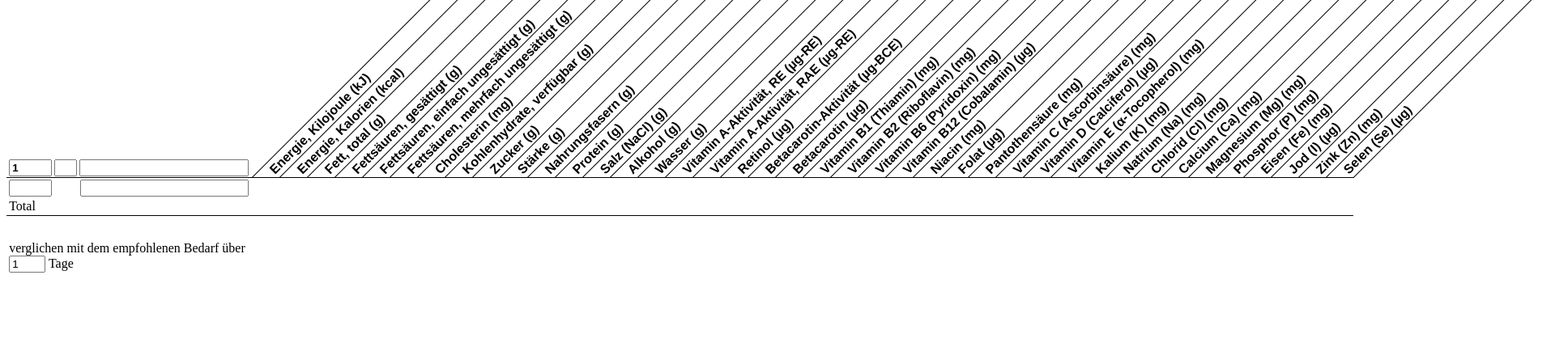
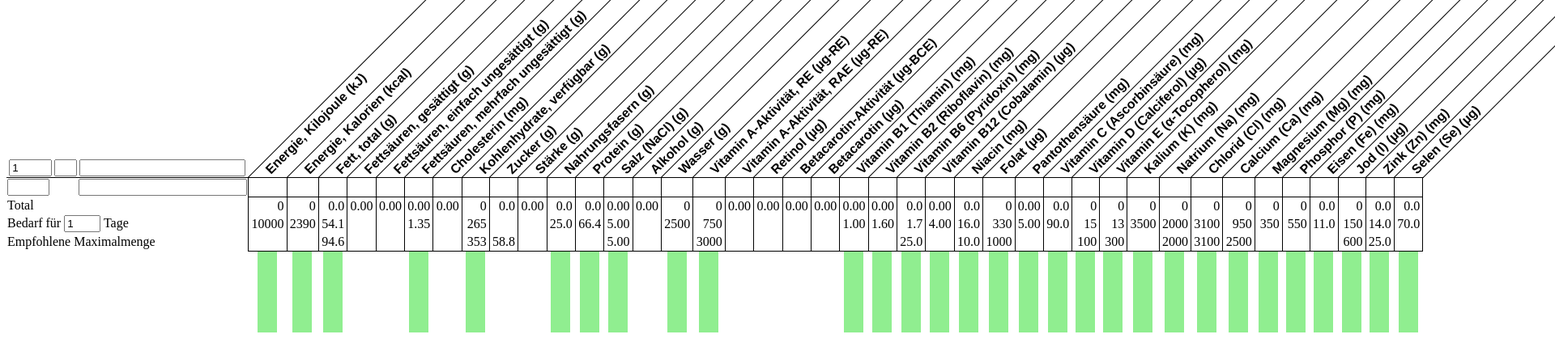
Before and after one commit to meriton42/essen, an Angular app: page / in a window 1280 px wide. Shown: the top 450 px of the page at 81% size, 1920 px wide, since content can reach past the window. Built offline with nearby package versions, Linux system fonts and the light colour scheme.

Commit message:
show recommended values in table, and maximum sugar in coverage indicator

```diff
--- a/src/app/app.css
+++ b/src/app/app.css
@@ -2,7 +2,17 @@ table {
 	border-spacing: 0;
 }
 
-th {
+th:first-child {
+	text-align: left;
+	font-weight: normal;
+}
+
+td {
+	text-align: right;
+	padding: 0.1em 0.2em;
+}
+
+thead th {
 	font-family: sans-serif;
 	height: 13em; /** we must specify a size because the bounding box is unaware of CSS transforms */
 	min-width: 2em;
@@ -10,18 +20,18 @@ th {
 	border-bottom: 1px solid black;
 }
 
-th:last-child {
+thead th:last-child {
 	min-width: 0.7px;
 	padding: 0;
 }
 
-th > div {
+thead th > div {
 	position: absolute;
 	left: 0;
 	bottom: 0;
 }
 
-th > div > div {
+thead th > div > div {
 	position: absolute;
 	transform-origin: 0 0; /* top left */
 	transform: rotate(-45deg);
@@ -33,21 +43,8 @@ th > div > div {
 	white-space: nowrap; /* there is ample space, no need to squeze */
 }
 
-th:first-child {
+thead th:first-child {
 	padding: 0.1em 0.2em;
-}
-
-th > input {
-	font-weight: inherit;
-}
-
-td {
-	text-align: right;
-	padding: 0.1em 0.2em;
-}
-
-td:first-child {
-	text-align: left;
 }
 
 td.number {
@@ -57,6 +54,7 @@ td.number:last-child {
 	border-right: 1px solid black;
 }
 
-tfoot > tr > td {
+tfoot > tr:first-child > td,
+tfoot > tr:last-child > td {
 	border-top: 1px solid black;
 }
--- a/src/app/app.html
+++ b/src/app/app.html
@@ -15,29 +15,41 @@
   <tbody>
     @for (item of recipe.ingredients; track $index) {
       <tr>
-        <td style="display:flex; flex-wrap: nowrap; gap:0.2em;">
+        <th style="display:flex; flex-wrap: nowrap; gap:0.2em;">
           <input type="number" min="0" [(ngModel)]="item.amount" (ngModelChange)="update()" style="width: 6ch">
           <span style="width: 4ex">{{item.food?.unit}}</span>
           <food-selector style="flex-grow: 1;" [(value)]="item.food" (valueChange)="update()"></food-selector>
-        </td>
+        </th>
         @for (n of item.nutrients; track $index) {
-          <td class="number">{{n | nice:recipe.nutrients[$index]}}</td>
+          <td class="number">{{n | nice:largestValue[$index]}}</td>
         }
       </tr>
     }
-    <tr>
-      <td>Total</td>
-      @for (n of recipe.nutrients; track $index) {
-        <td class="number">{{n | nice}}</td>
-      }
-    </tr>
   </tbody>
   <tfoot>
     <tr>
-      <td>verglichen mit dem empfohlenen Bedarf über <input type="number" min="0" [(ngModel)]="days" style="width: 5ch"> Tage</td>
+      <th>Total</th>
+      @for (n of recipe.nutrients; track $index) {
+        <td class="number">{{n | nice:largestValue[$index]}}</td>
+      }
+    </tr>
+    <tr>
+      <th>Bedarf für <input type="number" min="0" [(ngModel)]="days" (ngModelChange)="update()" style="width: 5ch"> Tage</th>
+      @for (n of nutrientNames; track $index) {
+        <td class="number">{{needs[$index].min | nice:largestValue[$index]}}</td>
+      }
+    </tr>
+    <tr>
+      <th>Empfohlene Maximalmenge</th>
+      @for (n of nutrientNames; track $index) {
+        <td class="number">{{needs[$index].max | nice:largestValue[$index]}}</td>
+      }
+    </tr>
+    <tr>
+      <th></th>
       @for (name of nutrientNames; track $index) {
         <td style="vertical-align: top; padding-top: 0">
-          <coverage-indicator [report]="bedarf.coverageReport(recipe.nutrients[$index] / days, name)"></coverage-indicator>
+          <coverage-indicator [available]="recipe.nutrients[$index]" [needed]="needs[$index]"/>
         </td>
       }
     </tr>
--- a/src/app/app.ts
+++ b/src/app/app.ts
@@ -1,11 +1,11 @@
 import { Component } from '@angular/core';
-import * as bedarf from './bedarf';
-import { naehrwert } from './naehrwert';
 import { Recipe, updateNutrients } from './recipe';
 import { FoodSelector } from './food-selector';
 import { NicePipe } from './pipe';
 import { FormsModule } from '@angular/forms';
 import { CoverageIndicator } from './coverage-indicator';
+import { drv, Nutrient } from './bedarf';
+import { naehrwert } from './naehrwert';
 
 @Component({
   selector: 'app-root',
@@ -23,13 +23,18 @@ export class App {
   }
   days = 1;
 
-  nutrientNames = naehrwert.header.nutrients as unknown as string[];
+  needs: {
+    min?: number,
+    max?: number
+  }[] = [];
 
-  bedarf = bedarf;
+  nutrientNames = naehrwert.header.nutrients as unknown as Nutrient[]; // we take it from there so it has the same order as recipe.nutrients
 
   constructor() {
     this.update();
   }
+
+  largestValue: number[] = [];
 
   update() {
     const r = this.recipe;
@@ -37,6 +42,17 @@ export class App {
     if (ingredients.length == 0 || ingredients[ingredients.length - 1].food) {
       ingredients.push({} as any);
     }
-    updateNutrients(this.recipe);
+    updateNutrients(r);
+    this.needs = this.nutrientNames.map(n => {
+      let {min, max} = drv[n];
+      return {
+        min: min ? min * this.days : undefined,
+        max: max ? max * this.days : undefined,
+      }
+    })
+    this.largestValue = r.nutrients.map((v, i) => {
+      const {min, max} = this.needs[i];
+      return Math.max(...[v, min, max].filter(x => x !== undefined))
+    });
   }
 }
--- a/src/app/bedarf.ts
+++ b/src/app/bedarf.ts
@@ -35,7 +35,7 @@ export const limitName: {[l in Limit]: string} = {
 	UL: "tolerable upper intake level",
 }
 
-export const drv: {[nutrient in string]: {[l in Limit]?: number}} = {
+export const drv = simplifyDrv({
 	"Energie, Kilojoule (kJ)": {AR: energyMJ * 1000},
 	"Energie, Kalorien (kcal)": {AR: energyMJ * 239},
 	"Fett, total (g)": {AI: gFromRI(20, "fat"), UL: gFromRI(35, "fat")},
@@ -76,16 +76,17 @@ export const drv: {[nutrient in string]: {[l in Limit]?: number}} = {
 	"Jod (I) (µg)": {AI: 150, UL: 600},
 	"Zink (Zn)  (mg)": {AR: 11, PRI: 14, UL: 25},
 	"Selen (Se) (µg)": {AI: 70},
-}
+});
 export type Nutrient = keyof typeof drv;
 
-export function coverageReport(amount: number, nutrient: Nutrient) {
-	const {AI, AR, PRI, UL} = drv[nutrient];
-	const min = PRI ?? AR ?? AI;
-	if (!min) return null;
-	const max = UL;
-	const coverage = amount / min;
-	const maxAt = max && max / min;
-	return {coverage, maxAt};
+function simplifyDrv<N extends string>(rawDrv: {[nutrient in N]: {[l in Limit]?: number}}) {
+	const simpleDrv = {} as {[nutrient in N]: {min?: number, max?: number}};
+	for (const n in rawDrv) {
+		const {AI, AR, PRI, UL} = rawDrv[n];
+		simpleDrv[n] = {
+			min: PRI ?? AR ?? AI,
+			max: UL,
+		};
+	}
+	return simpleDrv;
 }
-export type CoverageReport = NonNullable<ReturnType<typeof coverageReport>>;
--- a/src/app/coverage-indicator.ts
+++ b/src/app/coverage-indicator.ts
@@ -1,5 +1,4 @@
-import { Component, input, Input } from "@angular/core";
-import { CoverageReport} from "./bedarf";
+import { Component, computed, input } from "@angular/core";
 
 @Component({
 	selector: 'coverage-indicator',
@@ -15,17 +14,29 @@ import { CoverageReport} from "./bedarf";
 		}
 	`],
 	template: `
-		@let r = report();
-		@if (r) {
+		@let av = available();
+		@let min = needed().min;
+		@let max = needed().max;
+
+		@if (min || max) {
 			<div style="position: relative; min-height: 101px; width: 3ch; margin-left: auto; margin-right: auto;">
 				<div>
-					@if (r.maxAt && r.coverage > r.maxAt) {
-						<div style="background-color: forestgreen" [style.height]="y(r.maxAt)"></div>
-						<div style="background-color: orange" [style.height]="y(r.coverage - r.maxAt)"></div>
-					} @else {
-						<div style="background-color: forestgreen" [style.height]="y(r.coverage)"></div>
-						@if (r.coverage < 1) {
-							<div style="background-color: lightgreen" [style.top]="y(r.coverage)" [style.height]="y(1 - r.coverage)"></div>
+					@if (min) {
+						@if (max && av > max) {
+							<div style="background-color: forestgreen" [style.height]="y(max)"></div>
+							<div style="background-color: orange" [style.height]="y(av - max)"></div>
+						} @else {
+							<div style="background-color: forestgreen" [style.height]="y(av)"></div>
+							@if (av < min) {
+								<div style="background-color: lightgreen" [style.top]="y(av)" [style.height]="y(min - av)"></div>
+							}
+						}
+					} @else if (max) {
+						@if (av < max) {
+							<div style="background-color: hsl(40 100% 75%)" [style.height]="y(av)"></div>
+						} @else {
+							<div style="background-color: hsl(40 100% 75%)" [style.height]="y(max)"></div>
+							<div style="background-color: orange" [style.top]="y(max)" [style.height]="y(av - max)"></div>
 						}
 					}
 				</div>
@@ -34,9 +45,16 @@ import { CoverageReport} from "./bedarf";
 	`
 })
 export class CoverageIndicator {
-	report = input.required<CoverageReport | null>();
+	available = input.required<number>();
+	needed = input.required<{min?: number, max?: number}>();
 
-	y(coverage: number) {
-		return coverage * 100 + "px";
+	scale = computed(() => {
+		const {min, max} = this.needed();
+		const reference = (min || max)!;
+		return 100 / reference;
+    });
+
+	y(v: number) {
+		return v * this.scale() + "px";
 	}
 }
--- a/src/app/pipe.ts
+++ b/src/app/pipe.ts
@@ -5,8 +5,8 @@ import { Pipe, PipeTransform } from "@angular/core";
 	standalone: true,
 })
 export class NicePipe implements PipeTransform {
-	transform(value: number | null, magnitude?: number) {
-		if (value == null) {
+	transform(value: number | null | undefined, magnitude?: number) {
+		if (value === null || value === undefined) {
 			return null;
 		} else {
 			const m = magnitude || value;
--- a/src/app/recipe.ts
+++ b/src/app/recipe.ts
@@ -1,4 +1,4 @@
-import { Food } from "./naehrwert";
+import { Food, naehrwert } from "./naehrwert";
 
 export type Recipe = {
 	amount: number, // 1
@@ -14,7 +14,7 @@ export type Recipe = {
 
 export function updateNutrients(recipe: Recipe) {
 	const {ingredients} = recipe;
-	const types = ingredients[0].food?.nutrients?.length || 0;
+	const types = naehrwert.header.nutrients.length || 0;
 	const totalNutrients = new Array(types).fill(0);
 	for (const item of ingredients) {
 		item.nutrients = new Array(types);
```
